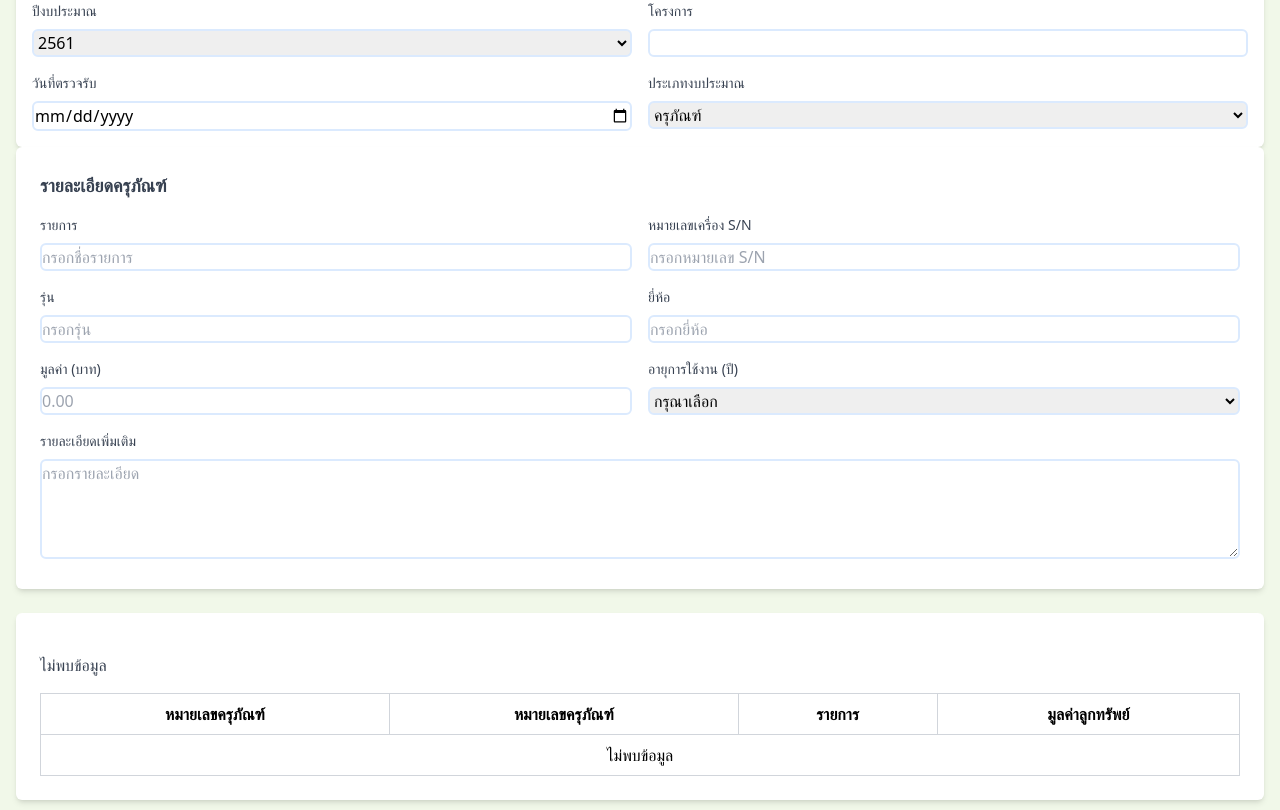
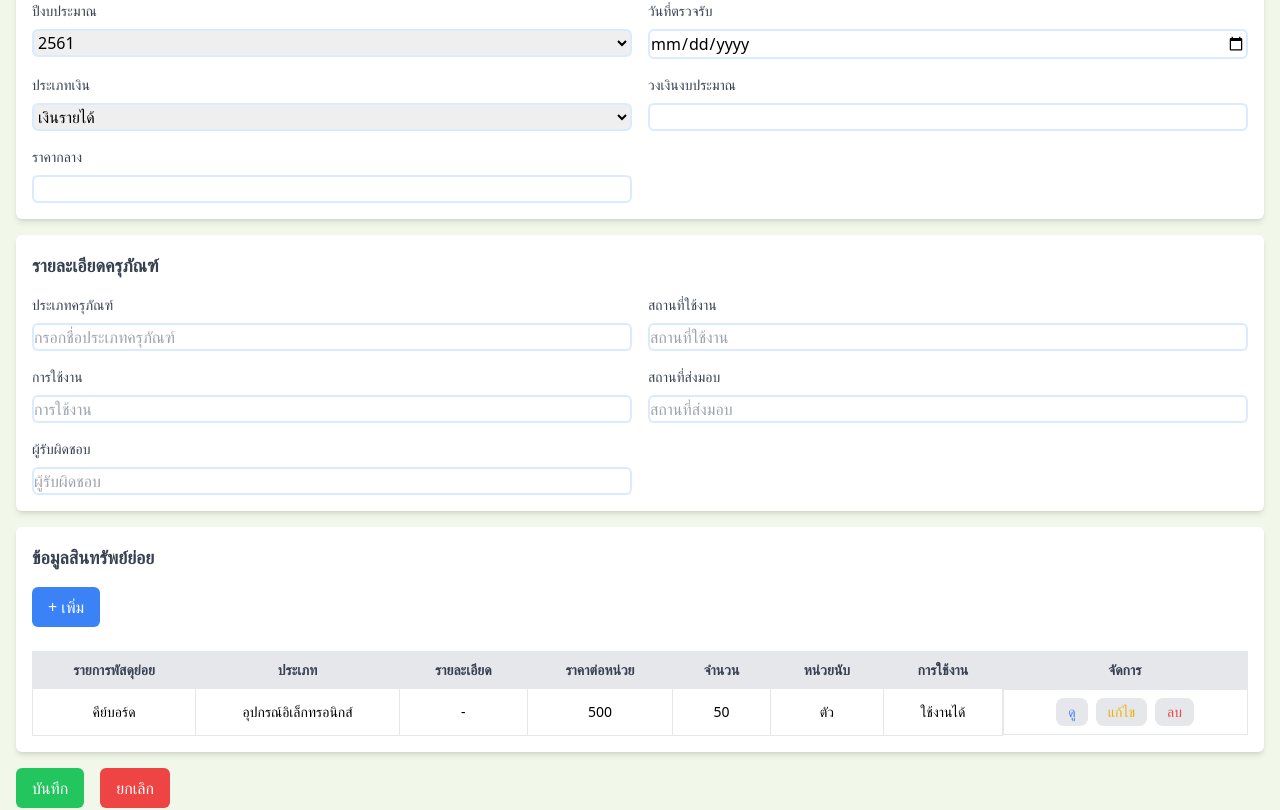
Before and after one commit to CreamCheese99/Asset-Project, a React (Vite) app in the folder client/: page /add-asset in a window 1280 px wide. Shown: the part 471-1281 px from the top of the page. Built offline with nearby package versions, Linux system fonts and the light colour scheme.

Commit message:
create page Subasset

```diff
--- a/client/src/AddAsset.jsx
+++ b/client/src/AddAsset.jsx
@@ -6,7 +6,6 @@ import AcquisitionInfo from "./components/AcquisitionInfo";
 import ActionButtons2 from "./components/ActionButtons2";
 import AssetDetails from "./components/AssetDetails";
 import AssetInfoSection from "./components/AssetInfoSection";
-import SubAssetInfo from "./components/SubassetInfo";
 import NavBar from "./components/NavBar";
 
 const AddAsset = () => {
@@ -28,7 +27,6 @@ const AddAsset = () => {
         <AcquisitionInfo />
         <AssetDetails />
         <AssetInfoSection />
-        <SubAssetInfo/>
         <ActionButtons2 onSave={handleSave} onCancel={handleCancel} />
       </div>
     </div>
--- a/client/src/components/AcquisitionInfo.jsx
+++ b/client/src/components/AcquisitionInfo.jsx
@@ -9,19 +9,26 @@ const AcquisitionInfo = () => {
               <option>2561</option>
             </select>
           </div>
-          <div>
-            <label className="block text-gray-700 text-sm mb-2">โครงการ</label>
-            <input type="text" className="w-full border-2 border-blue-100 rounded-md" />
-          </div>
+
           <div>
             <label className="block text-gray-700 text-sm mb-2">วันที่ตรวจรับ</label>
             <input type="date" className="w-full border-2 border-blue-100 rounded-md" />
           </div>
           <div>
-            <label className="block text-gray-700 text-sm mb-2">ประเภทงบประมาณ</label>
+            <label className="block text-gray-700 text-sm mb-2">ประเภทเงิน</label>
             <select className="w-full border-2 border-blue-100 rounded-md">
-              <option>ครุภัณฑ์</option>
+              <option>เงินรายได้</option>
+              <option>เงินงบประมาณ</option>
+              <option>เงินสะสมคลัง</option>
             </select>
+          </div>
+          <div>
+            <label className="block text-gray-700 text-sm mb-2">วงเงินงบประมาณ</label>
+            <input type="text" className="w-full border-2 border-blue-100 rounded-md" />
+          </div>
+          <div>
+            <label className="block text-gray-700 text-sm mb-2">ราคากลาง</label>
+            <input type="text" className="w-full border-2 border-blue-100 rounded-md" />
           </div>
         </div>
       </div>
--- a/client/src/components/AssetDetails.jsx
+++ b/client/src/components/AssetDetails.jsx
@@ -2,42 +2,52 @@ import React from "react";
 
 const AssetDetails = () => {
   return (
-    <div className="bg-white rounded-md shadow-md p-6">
+    <div className="bg-white mt-4 p-4 rounded-md shadow-md">
       <h3 className="text-lg font-bold text-gray-700 mb-4">รายละเอียดครุภัณฑ์</h3>
       <div className="grid grid-cols-2 gap-4">
         <div>
-          <label className="block text-sm text-gray-700 mb-2">รายการ</label>
+          <label className="block text-sm text-gray-700 mb-2">ประเภทครุภัณฑ์</label>
           <input
             type="text"
             className="w-full border-2 border-blue-100 rounded-md"
-            placeholder="กรอกชื่อรายการ"
+            placeholder="กรอกชื่อประเภทครุภัณฑ์"
           />
         </div>
         <div>
-          <label className="block text-sm text-gray-700 mb-2">หมายเลขเครื่อง S/N</label>
+          <label className="block text-sm text-gray-700 mb-2">สถานที่ใช้งาน</label>
           <input
             type="text"
             className="w-full border-2 border-blue-100 rounded-md"
-            placeholder="กรอกหมายเลข S/N"
+            placeholder="สถานที่ใช้งาน"
           />
         </div>
         <div>
-          <label className="block text-sm text-gray-700 mb-2">รุ่น</label>
+          <label className="block text-sm text-gray-700 mb-2">การใช้งาน</label>
           <input
             type="text"
             className="w-full border-2 border-blue-100 rounded-md"
-            placeholder="กรอกรุ่น"
+            placeholder="การใช้งาน"
           />
         </div>
         <div>
-          <label className="block text-sm text-gray-700 mb-2">ยี่ห้อ</label>
+          <label className="block text-sm text-gray-700 mb-2">สถานที่ส่งมอบ</label>
           <input
             type="text"
             className="w-full border-2 border-blue-100 rounded-md"
-            placeholder="กรอกยี่ห้อ"
+            placeholder="สถานที่ส่งมอบ"
           />
         </div>
         <div>
+          <label className="block text-sm text-gray-700 mb-2">ผู้รับผิดชอบ</label>
+          <input
+            type="text"
+            className="w-full border-2 border-blue-100 rounded-md"
+            placeholder="ผู้รับผิดชอบ"
+          />
+        </div>
+
+
+        {/* <div>
           <label className="block text-sm text-gray-700 mb-2">มูลค่า (บาท)</label>
           <input
             type="number"
@@ -52,16 +62,18 @@ const AssetDetails = () => {
             <option>1 ปี</option>
             <option>2 ปี</option>
           </select>
-        </div>
+        </div> */}
+
       </div>
-      <div className="mt-4">
+      {/* <div className="mt-4">
         <label className="block text-sm text-gray-700 mb-2">รายละเอียดเพิ่มเติม</label>
         <textarea
           className="w-full border-2 border-blue-100 rounded-md"
           rows="4"
           placeholder="กรอกรายละเอียด"
         ></textarea>
-      </div>
+      </div> */}
+
     </div>
   );
 };
--- a/client/src/components/AssetInfoSection.jsx
+++ b/client/src/components/AssetInfoSection.jsx
@@ -1,28 +1,138 @@
-import React from "react";
+import React, { useState } from "react";
 
 const AssetInfoSection = () => {
+  const [isPopupOpen, setIsPopupOpen] = useState(false);
+
+  const data = [
+    {
+      id: 1,
+      subasset: "คีย์บอร์ด",
+      type: "อุปกรณ์อิเล็กทรอนิกส์",
+      detail: "-",
+      price: 500,
+      quantity: 50,
+      unit: "ตัว",
+      status: "ใช้งานได้",
+    },
+  ];
+
+  const handleButtonClick = () => {
+    setIsPopupOpen(true);
+  };
+
+  const handleClosePopup = () => {
+    setIsPopupOpen(false);
+  };
+
   return (
-    <div className="bg-white rounded-md shadow-md p-6 mt-6">
-      <h3 className="text-lg font-bold text-gray-700 mb-4"></h3>
-      <div className="flex justify-between items-center mb-4">
-        <p className="text-gray-700">ไม่พบข้อมูล</p>
+    <div className="bg-white mt-4 p-4 rounded-md shadow-md overflow-x-auto">
+      <h3 className="text-lg font-bold text-gray-700 mb-4">ข้อมูลสินทรัพย์ย่อย</h3>
+      <div className="flex justify-between items-center mb-6">
+        <button
+          className="bg-blue-500 text-white px-4 py-2 rounded-md hover:bg-green-600"
+          onClick={handleButtonClick}
+        >
+          + เพิ่ม
+        </button>
+      </div>
 
-      </div>
-      <table className="w-full border-collapse border border-gray-200">
+      {isPopupOpen && (
+        <div className="fixed inset-0 flex items-center justify-center bg-black bg-opacity-50">
+          <div className="bg-white p-6 rounded-md shadow-md w-1/2">
+            <h3 className="text-lg font-bold text-gray-700 mb-4">ข้อมูลพัสดุย่อย</h3>
+            <div className="grid grid-cols-2 gap-4">
+              <div>
+                <label className="block text-gray-700 text-sm mb-2">รายการพัสดุย่อย</label>
+                <input
+                  type="text"
+                  className="w-full border-2 border-blue-100 rounded-md"
+                  placeholder="รายการพัสดุย่อย"
+                />
+              </div>
+              <div>
+                <label className="block text-gray-700 text-sm mb-2">ประเภท</label>
+                <select className="w-full border-2 border-blue-100 rounded-md">
+                  <option>1</option>
+                  <option>2</option>
+                  <option>3</option>
+                </select>
+              </div>
+              <div>
+                <label className="block text-gray-700 text-sm mb-2">รายละเอียด</label>
+                <input type="text" className="w-full border-2 border-blue-100 rounded-md" />
+              </div>
+              <div>
+                <label className="block text-gray-700 text-sm mb-2">ราคาต่อหน่วย </label>
+                <input type="number" className="w-full border-2 border-blue-100 rounded-md" />
+              </div>
+              <div>
+                <label className="block text-gray-700 text-sm mb-2">จำนวน </label>
+                <input type="number" className="w-full border-2 border-blue-100 rounded-md" />
+              </div>
+              <div>
+                <label className="block text-gray-700 text-sm mb-2">หน่วยนับ</label>
+                <input type="text" className="w-full border-2 border-blue-100 rounded-md" />
+              </div>
+              <div>
+                <label className="block text-gray-700 text-sm mb-2">การใช้งาน</label>
+                <select className="w-full border-2 border-blue-100 rounded-md">
+                  <option>ใช้งานได้</option>
+                  <option>เสียหาย</option>
+                  </select>
+              </div>
+              <div className="flex justify-end mt-4">
+                <button
+                  className="bg-red-500 text-white px-4 py-2 rounded-md hover:bg-red-600 mr-2"
+                  onClick={handleClosePopup}
+                >
+                  ยกเลิก
+                </button>
+                <button className="bg-blue-500 text-white px-4 py-2 rounded-md hover:bg-blue-600">
+                  บันทึก
+                </button>
+              </div>
+            </div>
+          </div>
+        </div>
+      )}
+
+
+      <table className="table-auto w-full border-collapse text-sm">
         <thead>
-          <tr>
-            <th className="border border-gray-300 px-4 py-2">หมายเลขครุภัณฑ์ </th>
-            <th className="border border-gray-300 px-4 py-2">หมายเลขครุภัณฑ์</th>
-            <th className="border border-gray-300 px-4 py-2">รายการ</th>
-            <th className="border border-gray-300 px-4 py-2">มูลค่าลูกทรัพย์</th>
-          </tr>
+        <tr className="bg-gray-200 text-gray-700">
+          <th className="border  px-4 py-2 hidden md:table-cell">รายการพัสดุย่อย</th>
+          <th className="border  px-4 py-2 hidden md:table-cell">ประเภท</th>
+          <th className="border  px-4 py-2 hidden lg:table-cell">รายละเอียด</th>
+          <th className="border  px-4 py-2 hidden sm:table-cell">ราคาต่อหน่วย</th>
+          <th className="border  px-4 py-2 hidden sm:table-cell">จำนวน</th>
+          <th className="border  px-4 py-2 hidden sm:table-cell">หน่วยนับ</th>
+          <th className="border  px-4 py-2 hidden md:table-cell">การใช้งาน</th>
+          <th className="border px-4 py-2 hidden md:table-cell">จัดการ</th>
+        </tr>
         </thead>
         <tbody>
-          <tr>
-            <td className="border border-gray-300 px-4 py-2 text-center" colSpan="4">
-              ไม่พบข้อมูล
-            </td>
-          </tr>
+          {data.map((item) => (
+            <tr key={item.id} className="text-center">
+              <td className="border px-4 py-2">{item.subasset}</td>
+              <td className="border px-4 py-2">{item.type}</td>
+              <td className="border px-4 py-2">{item.detail}</td>
+              <td className="border px-4 py-2">{item.price.toFixed()}</td>
+              <td className="border px-4 py-2">{item.quantity.toFixed()}</td>
+              <td className="border px-4 py-2">{item.unit}</td>
+              <td className="border px-4 py-2">{item.status}</td>
+              <td className="border px-4 py-2 flex justify-center space-x-2">
+                <button className="text-blue-500 hover:text-blue-700 bg-gray-200 rounded-lg px-3 py-1">
+                  ดู
+                </button>
+                <button className="text-yellow-500 hover:text-yellow-700 bg-gray-200 rounded-lg px-3 py-1">
+                  แก้ไข
+                </button>
+                <button className="text-red-500 hover:text-red-700 bg-gray-200 rounded-lg px-3 py-1">
+                  ลบ
+                </button>
+              </td>
+            </tr>
+          ))}
         </tbody>
       </table>
     </div>
--- a/client/src/components/DataTable.jsx
+++ b/client/src/components/DataTable.jsx
@@ -40,11 +40,31 @@ const DataTable = () => {
       id: 1,
       itemCode: "สมอ.12060100-001-0013/61",
       assetCode: "1000000000001",
-      department: "สำนักงาน",
       category: "โต๊ะ",
-      unit: "สำนักงานบริหารกลาง",
+      unit: "ตัว",
+      department: "ครุศาสตร์อุตสาหกรรม",
       status: "ใช้งานได้",
-      value: 250.0,
+      value: 50,
+    },
+    {
+      id: 2,
+      itemCode: "สมอ.12060100-001-0014/61",
+      assetCode: "1000000000002",
+      category: "เก้าอี้",
+      unit: "ตัว",
+      department: "ครุศาสตร์อุตสาหกรรม",
+      status: "ใช้งานได้",
+      value: 50,
+    },
+    {
+      id: 1,
+      itemCode: "สมอ.12060100-001-0015/61",
+      assetCode: "1000000000003",
+      category: "คอมพิวเตอร์",
+      unit: "ตัว",
+      department: "ครุศาสตร์อุตสาหกรรม",
+      status: "ใช้งานได้",
+      value: 100,
     },
     // เพิ่มข้อมูลอื่นๆ ได้ที่นี่
   ];
@@ -55,12 +75,12 @@ const DataTable = () => {
       <thead>
         <tr className="bg-gray-200 text-gray-700">
           <th className="border px-4 py-2">หมายเลขครุภัณฑ์</th>
-          <th className="border px-4 py-2 hidden md:table-cell">รหัสทรัพย์สิน GFMIS</th>
-          <th className="border px-4 py-2">หน่วยงานครุภัณฑ์</th>
+          <th className="border px-4 py-2 hidden md:table-cell">รหัสทรัพย์สิน</th>
           <th className="border px-4 py-2 hidden lg:table-cell">ประเภทครุภัณฑ์</th>
-          <th className="border px-4 py-2 hidden lg:table-cell">หน่วยงาน</th>
+          <th className="border px-4 py-2">ภาควิชา</th>
+          <th className="border px-4 py-2 hidden sm:table-cell">จำนวน</th>
+          <th className="border px-4 py-2 hidden lg:table-cell">หน่วยนับ</th>
           <th className="border px-4 py-2">สถานะ</th>
-          <th className="border px-4 py-2 hidden sm:table-cell">มูลค่าลูกหนี้</th>
           <th className="border px-4 py-2">จัดการ</th>
         </tr>
       </thead>
@@ -69,13 +89,13 @@ const DataTable = () => {
           <tr key={item.id} className="text-center">
             <td className="border px-4 py-2">{item.itemCode}</td>
             <td className="border px-4 py-2 hidden md:table-cell">{item.assetCode}</td>
+            <td className="border px-4 py-2 hidden lg:table-cell">{item.category}</td>
             <td className="border px-4 py-2">{item.department}</td>
-            <td className="border px-4 py-2 hidden lg:table-cell">{item.category}</td>
+            <td className="border px-4 py-2 hidden sm:table-cell">
+              {item.value.toFixed()}
+            </td>
             <td className="border px-4 py-2 hidden lg:table-cell">{item.unit}</td>
             <td className="border px-4 py-2">{item.status}</td>
-            <td className="border px-4 py-2 hidden sm:table-cell">
-              {item.value.toFixed(2)}
-            </td>
             <td className="border px-4 py-2 flex justify-center space-x-2">
               <button className="text-blue-500 hover:text-blue-700 bg-gray-200 rounded-lg px-3 py-1">
                 ดู
--- a/client/src/components/SubAssetInfo.jsx
+++ /dev/null
@@ -1,13 +0,0 @@
-import React from "react";
-import AssetInfoSection from "./AssetInfoSection";
-
-const SubAssetInfo = () => {
-  return (
-    <div>
-      <AssetInfoSection title="ข้อมูลองค์ประกอบครุภัณฑ์" />
-      <AssetInfoSection title="ข้อมูลสินทรัพย์ย่อย" />
-    </div>
-  );
-};
-
-export default SubAssetInfo;
```
